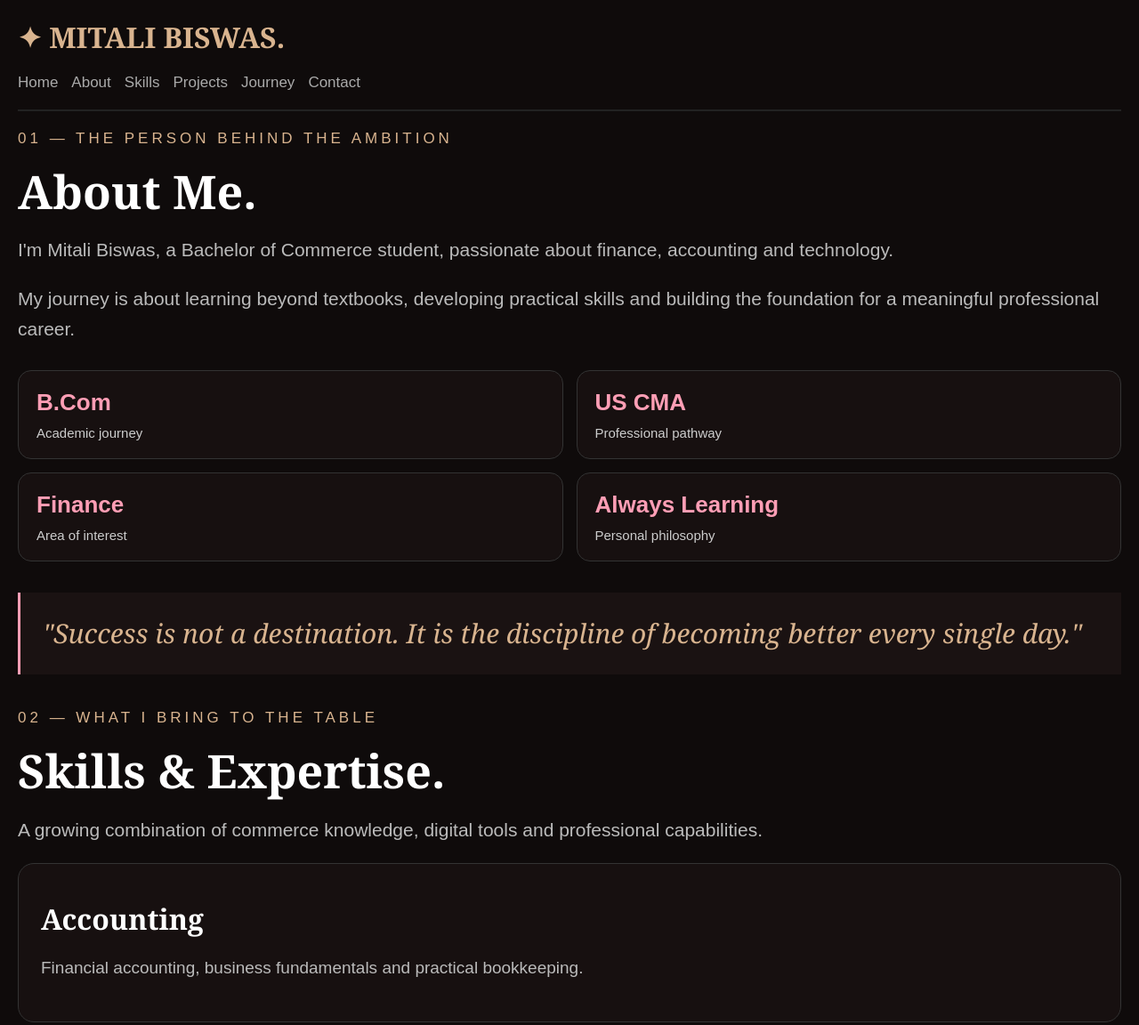
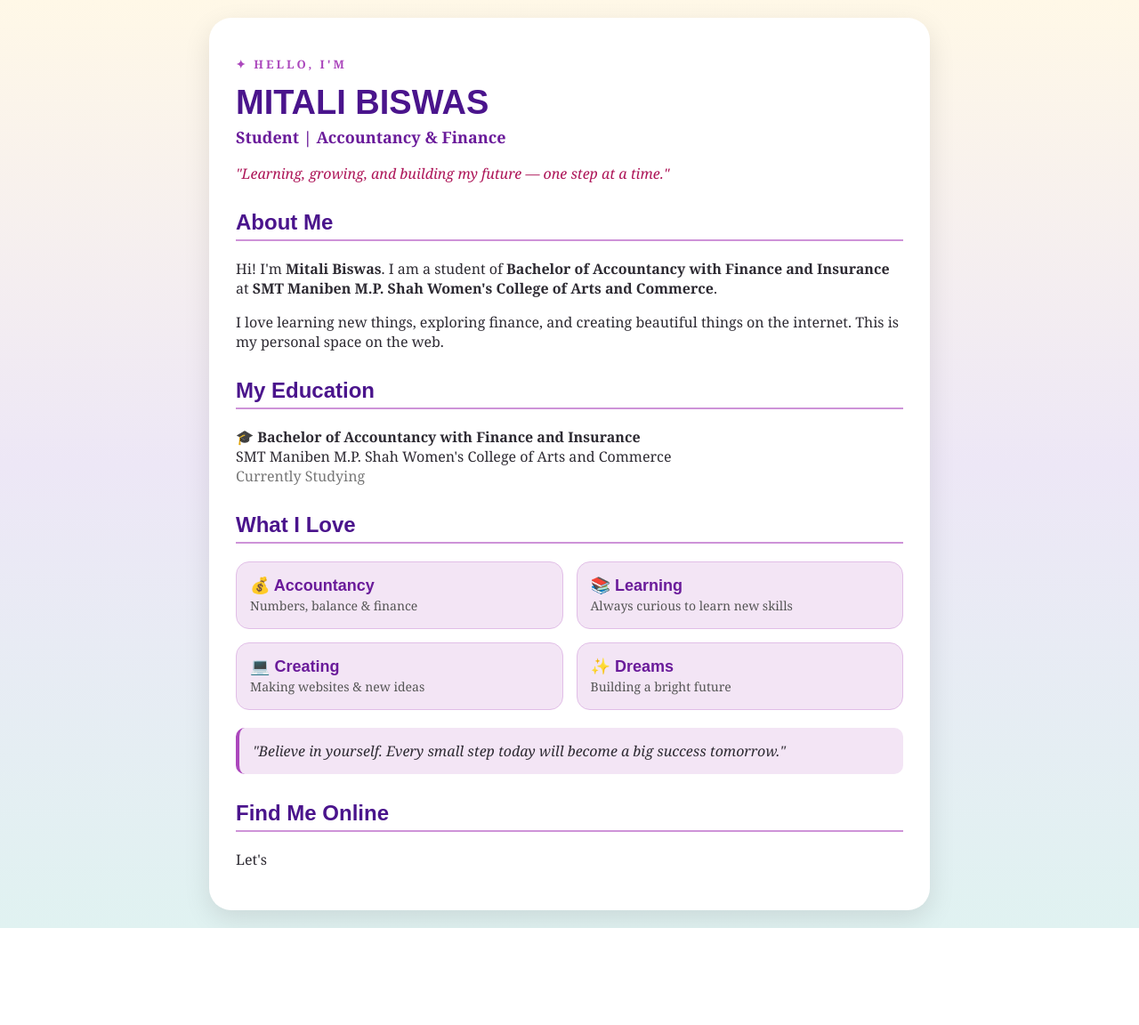
Before and after one commit to mitalibiswas2129/mitalibiswas2129.github.io, a plain HTML site: page index.html in a window 1280 px wide. Shown: the top 1152 px of the page at 89% size. After the commit the page ends 1043 px from the top, so only its background shows below. Drawn offline with Linux system fonts and the light colour scheme.

Commit message:
Update index.html

```diff
--- a/index.html
+++ b/index.html
@@ -1,87 +1,49 @@
+
 <!DOCTYPE html>
 <html>
 <head>
 <meta name="viewport" content="width=device-width, initial-scale=1.0">
-<title>MITALI BISWAS.</title>
+<title>MITALI BISWAS</title>
 <style>
-  body { background: #0f0b0b; color: white; font-family: Georgia, serif; margin: 0; padding: 20px; }
-  .logo { color: #d9b48f; font-size: 32px; font-weight: bold; }
-  .nav { display: flex; gap: 15px; flex-wrap: wrap; margin: 20px 0; color: #aaa; font-family: sans-serif; font-size: 17px; }
-  .small { color: #d9b48f; letter-spacing: 4px; font-size: 17px; font-family: sans-serif; line-height: 1.6; }
-  h1 { font-size: 52px; margin: 15px 0; line-height: 1.1; }
-  p { color: #bbb; font-size: 21px; line-height: 1.6; font-family: sans-serif; }
-  .pink { color: #ff9eb5; font-style: italic; }
-  .cards { display: grid; grid-template-columns: 1fr 1fr; gap: 15px; margin-top: 30px; }
-  .card { border: 1px solid #333; background: #171010; border-radius: 15px; padding: 20px; }
-  .card b { color: #ff9eb5; font-size: 26px; font-family: sans-serif; display: block; }
-  .card span { color: #ccc; font-size: 15px; font-family: sans-serif; display: block; margin-top: 10px; }
-  .quote { border-left: 3px solid #ff9eb5; background: #1a1212; padding: 25px; margin: 35px 0; color: #d9b48f; font-size: 30px; line-height: 1.4; font-style: italic; }
-  .box { border: 1px solid #333; background: #171010; border-radius: 18px; padding: 25px; margin-top: 20px; }
-  .box h2 { font-size: 32px; margin: 15px 0 10px 0; }
-  .box p { font-size: 19px; }
-  .tag { color: white; font-family: sans-serif; font-size: 16px; letter-spacing: 1px; margin-top: 10px; }
-  .contact-box { background: #2b1a1e; border: 1px solid #6b4a3a; border-radius: 20px; padding: 35px 25px; margin-top: 35px; text-align: center; }
-  .contact-box h2 { color: #d9b48f; font-size: 38px; margin: 0; }
-  .btn { display: inline-block; border: 1.5px solid #d9b48f; color: #d9b48f; padding: 14px 30px; border-radius: 30px; font-family: sans-serif; font-size: 20px; text-decoration: none; }
-  .footer { text-align: center; color: #777; font-family: sans-serif; font-size: 15px; margin: 50px 0 20px 0; line-height: 1.6; }
+body { background: linear-gradient(180deg, #FFF8E7, #EDE7F6, #E0F2F1); color: #2D2A32; font-family: Georgia, serif; margin: 0; padding: 20px; }
+.box { max-width: 750px; margin: auto; background: white; padding: 30px; border-radius: 25px; box-shadow: 0 10px 30px rgba(0,0,0,0.1); }
+h1 { font-size: 38px; margin: 0; color: #4A148C; font-family: sans-serif; }
+.tag { color: #6A1B9A; font-size: 18px; font-weight: bold; margin-top: 5px; }
+.pink { color: #AD1457; font-style: italic; }
+h2 { color: #4A148C; border-bottom: 2px solid #CE93D8; padding-bottom: 5px; margin-top: 30px; font-family: sans-serif; }
+.cards { display: grid; grid-template-columns: 1fr 1fr; gap: 15px; margin-top: 15px; }
+.card { border: 1px solid #E1BEE7; background: #F3E5F5; border-radius: 15px; padding: 15px; }
+.card b { color: #6A1B9A; font-size: 18px; font-family: sans-serif; display: block; }
+.card span { color: #555; font-size: 14px; }
+.quote { border-left: 4px solid #AB47BC; background: #F3E5F5; padding: 15px; border-radius: 10px; margin-top: 20px; font-style: italic; }
+.btn { display: inline-block; background: #6A1B9A; color: white; padding: 12px 25px; border-radius: 30px; text-decoration: none; font-family: sans-serif; font-weight: bold; margin-top: 10px; }
+.footer { text-align: center; margin-top: 30px; color: #777; font-size: 14px; }
+@media (max-width:600px){ .cards{ grid-template-columns: 1fr; } h1{ font-size: 30px; } }
 </style>
 </head>
 <body>
+<div class="box">
+<p style="letter-spacing:3px; color:#AB47BC; font-weight:bold; font-size:13px;">✦ HELLO, I'M</p>
+<h1>MITALI BISWAS</h1>
+<p class="tag">Student | Accountancy & Finance</p>
+<p class="pink">"Learning, growing, and building my future — one step at a time."</p>
 
-<div class="logo">✦ MITALI BISWAS.</div>
-<div class="nav"><span>Home</span><span>About</span><span>Skills</span><span>Projects</span><span>Journey</span><span>Contact</span></div>
-<hr style="border:0.5px solid #222">
+<h2>About Me</h2>
+<p>Hi! I'm <b>Mitali Biswas</b>. I am a student of <b>Bachelor of Accountancy with Finance and Insurance</b> at <b>SMT Maniben M.P. Shah Women's College of Arts and Commerce</b>.</p>
+<p>I love learning new things, exploring finance, and creating beautiful things on the internet. This is my personal space on the web.</p>
 
-<p class="small">01 — THE PERSON BEHIND THE AMBITION</p>
-<h1>About Me.</h1>
-<p>I'm Mitali Biswas, a Bachelor of Commerce student, passionate about finance, accounting and technology.</p>
-<p>My journey is about learning beyond textbooks, developing practical skills and building the foundation for a meaningful professional career.</p>
+<h2>My Education</h2>
+<p><b>🎓 Bachelor of Accountancy with Finance and Insurance</b><br>SMT Maniben M.P. Shah Women's College of Arts and Commerce<br><span style="color:#777;">Currently Studying</span></p>
 
+<h2>What I Love</h2>
 <div class="cards">
-  <div class="card"><b>B.Com</b><span>Academic journey</span></div>
-  <div class="card"><b>US CMA</b><span>Professional pathway</span></div>
-  <div class="card"><b>Finance</b><span>Area of interest</span></div>
-  <div class="card"><b>Always Learning</b><span>Personal philosophy</span></div>
+<div class="card"><b>💰 Accountancy</b><span>Numbers, balance & finance</span></div>
+<div class="card"><b>📚 Learning</b><span>Always curious to learn new skills</span></div>
+<div class="card"><b>💻 Creating</b><span>Making websites & new ideas</span></div>
+<div class="card"><b>✨ Dreams</b><span>Building a bright future</span></div>
 </div>
 
-<div class="quote">"Success is not a destination. It is the discipline of becoming better every single day."</div>
+<div class="quote">"Believe in yourself. Every small step today will become a big success tomorrow."</div>
 
-<p class="small">02 — WHAT I BRING TO THE TABLE</p>
-<h1>Skills & Expertise.</h1>
-<p>A growing combination of commerce knowledge, digital tools and professional capabilities.</p>
-
-<div class="box"><h2>Accounting</h2><p>Financial accounting, business fundamentals and practical bookkeeping.</p></div>
-<div class="box"><h2>Microsoft Excel</h2><p>Excel, Advanced Excel and data handling for business use.</p></div>
-<div class="box"><h2>Tally Prime</h2><p>Accounting in Tally Prime, GST entries and company accounts.</p><div class="tag">ACCOUNTING • TALLY PRIME</div></div>
-
-<br><br>
-<p class="small">03 — SELECTED PROJECTS</p>
-<h1>Selected Projects.</h1>
-<p>A showcase of practical learning and digital creativity.</p>
-
-<div class="box"><h2>Avadhani Traders</h2><p>A practice business accounting project developed using Tally Prime to explore accounting entries and business transactions.</p><div class="tag">ACCOUNTING • TALLY PRIME</div></div>
-<div class="box"><h2>Personal Portfolio</h2><p>A personal website designed and published using HTML, CSS and GitHub Pages to present my professional journey.</p><div class="tag">WEB DESIGN • GITHUB</div></div>
-<div class="box"><h2>Future Projects</h2><p>Exploring new opportunities in finance, business analytics and technology through practical projects.</p></div>
-
-<br><br>
-<p class="small">05 — LEARNING NEVER STOPS</p>
-<h1>Certifications &<br>Achievements.</h1>
-<div class="box"><h2>Certifications</h2><p>Professional course certificates and learning credentials will be added here.</p></div>
-<div class="box"><h2>Achievements</h2><p>Academic, project and fellowship milestones will be showcased here.</p></div>
-<div class="box"><h2>Future Goals</h2><p>Developing expertise in finance, accounting and global business.</p></div>
-
-<br><br>
-<p class="small">06 — EVERY CONNECTION BEGINS SOMEWHERE</p>
-<h1>Let's Create<br><span class="pink">Something<br>Meaningful.</span></h1>
-<p>Interested in connecting, collaborating or sharing ideas? I'd love to hear from you.</p>
-
-<div class="contact-box">
-  <h2>Find me online</h2>
-  <p>Explore my work and professional journey.</p>
-  <a class="btn" href="https://github.com/mitalibiswas2129">GitHub Profile ↗</a>
-</div>
-
-<div class="footer">✦ MITALI BISWAS.<br>Designed with passion. Built with HTML, CSS & GitHub Pages.<br>© 2026 Mitali Biswas. All rights reserved.</div>
-
-</body>
-</html>
+<h2>Find Me Online</h2>
+<p>Let's
```
